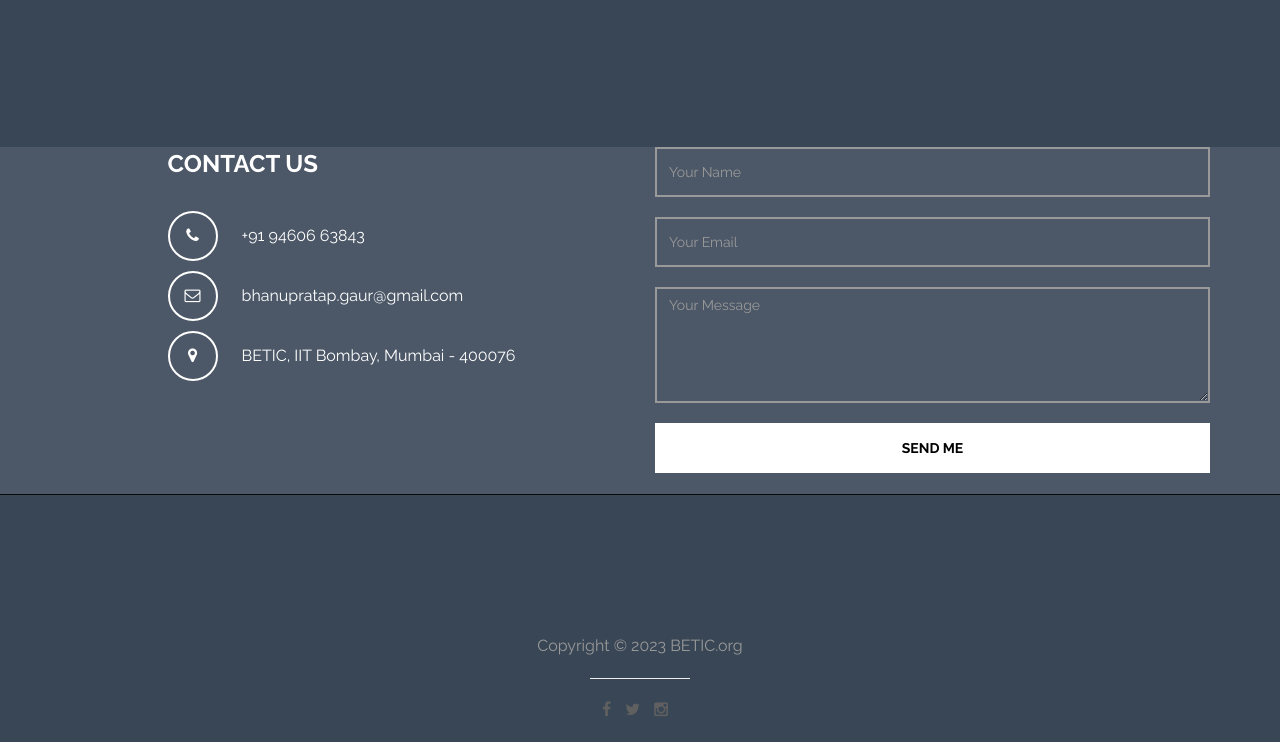
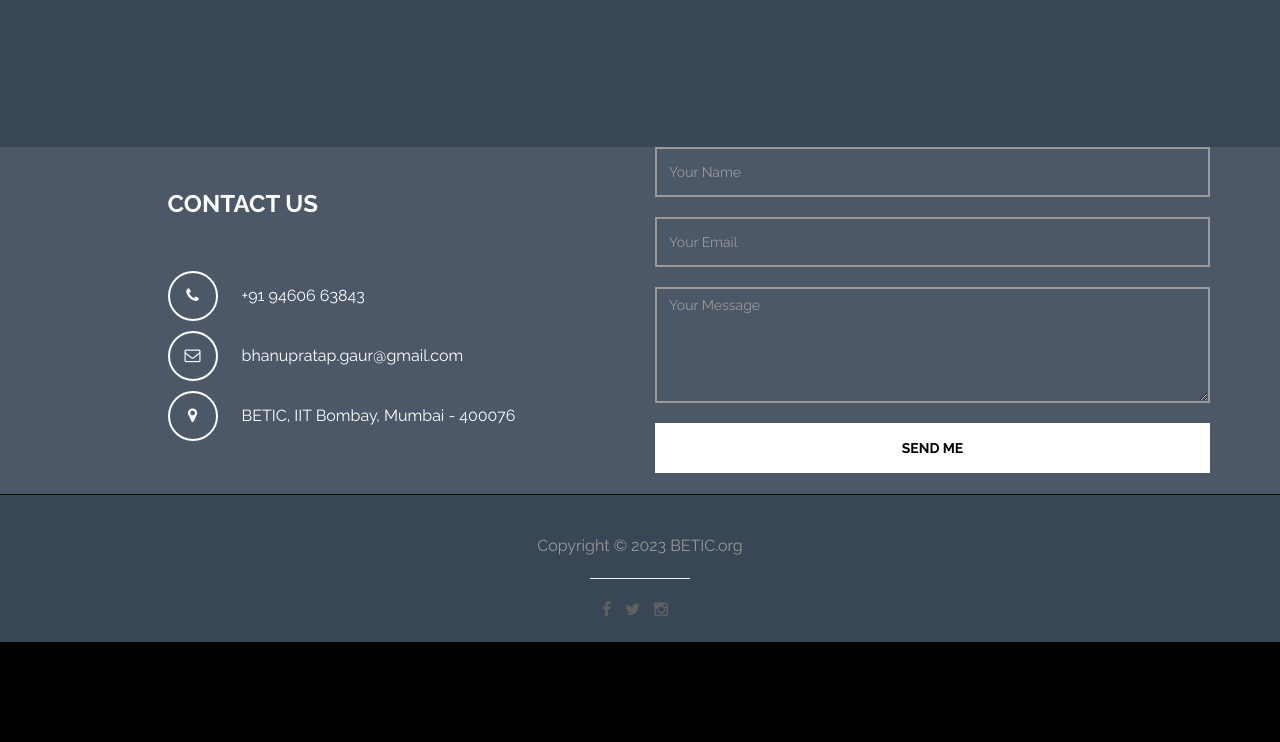
Before and after one commit to pskbetic/cms, a plain HTML site: page index.html in a window 1280 px wide. Shown: the part 4181-4923 px from the top of the page. After the commit the page ends 4823 px from the top, so only its background shows below. Drawn offline with Linux system fonts and the light colour scheme.

Commit message:
Update templatemo-style.css

```diff
--- a/css/templatemo-style.css
+++ b/css/templatemo-style.css
@@ -372,7 +372,8 @@ color: #ffffff;
     {
 		font-size: 24px;
 		font-weight: bold;
-        padding-bottom: 20px;
+	        padding-top: 40px;
+                padding-bottom: 40px;
 		color: #ffffff;
     }
 #contact .fa
@@ -420,7 +421,7 @@ footer
         background: #394655;
 		border-top: 1px solid #090909;
         text-align: center;
-        padding-top: 140px;
+        padding-top: 40px;
         padding-bottom: 20px;
     }
 footer hr
```
